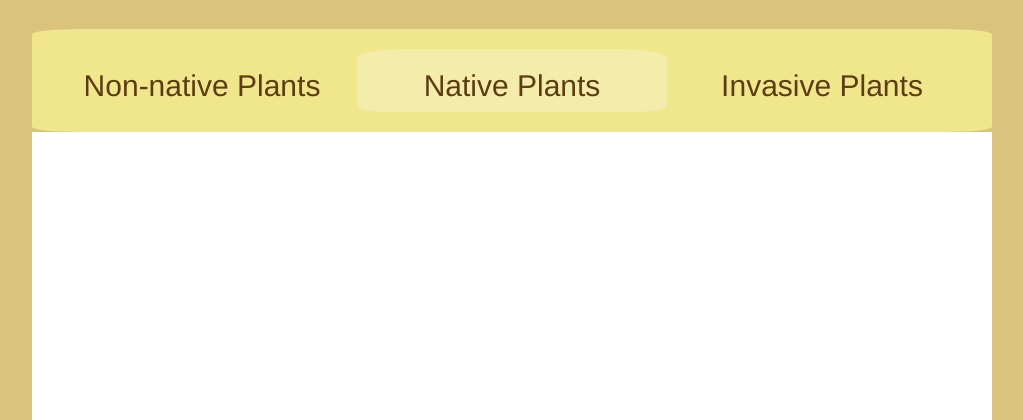
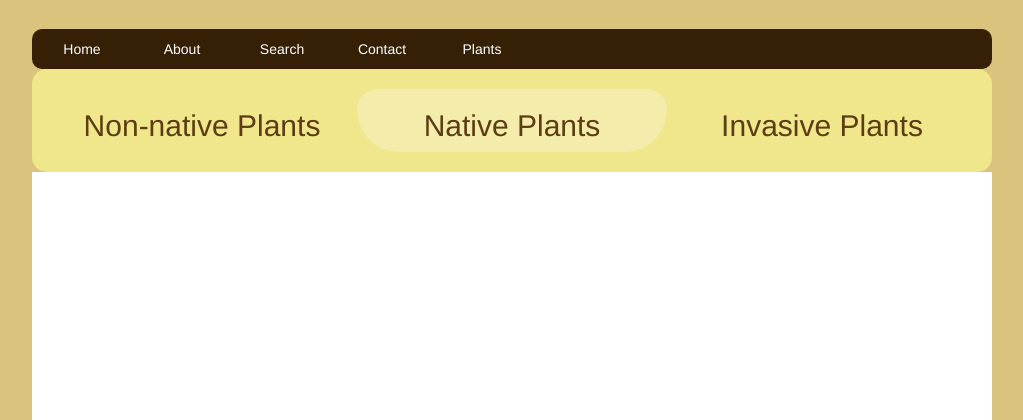
Before and after one commit to rebgrasshopper/SD-plant-animal-guide, a Django app: page / in a window 1280 px wide. Shown: the part 161-581 px from the top of the page, without its empty margins (128-1151 px from the left). Run offline with Django 3.2, Linux system fonts and the light colour scheme; data that the repository does not hold is empty; some libraries are stand-ins or nearby versions.

Commit message:
adding nav bar (still partially functional)

```diff
--- a/guide/static/css/guide.css
+++ b/guide/static/css/guide.css
@@ -37,9 +37,87 @@ body {
 }
 
 
+#far_left_list_item {
+    border-radius: 10px 0px 0px 10px;
+}
+.end_li {
+    width: 460px;
+    height:40px;
+    color: white;
+    background-color: rgb(53, 32, 6);
+    float:left;
+    display: block;
+    trasition-duration: 0.5s;
+    padding: 1rem;
+    position: relative;
+    text-decoration: none;
+    border-radius: 0px 10px 10px 0px;;
+ }
+
+.nav_div {
+    background-color: rgb(53, 32, 6);
+
+}
+ul li a {
+    text-decoration: none;
+    color: white;
+
+}
+
+ul li a:hover {
+    color: white;
+}
+
+ul {
+    background: rgb(53, 32, 6);
+    list-style: none;
+    margin: 0;
+    padding-left: 0;
+}
 
 
+.navli {
+    color: white;
+    background-color: rgb(53, 32, 6);
+    float:left;
+    width: 100px;
+    display: block;
+    trasition-duration: 0.5s;
+    padding: 1rem;
+    position: relative;
+    text-decoration: none;
+}
 
+
+.navli:hover {
+    background: rgb(155, 108, 50);
+    cursor: pointer;
+}
+
+ul li ul {
+    background-color: rgb(53, 32, 6);
+    visibility: hidden;
+    opacity: 0;
+    min-width: 5rem;
+    position: absolute;
+    transition: all 0.5s ease;
+    margin-top: 1rem;
+    left: 0;
+    display: none;
+}
+
+ul li:hover > ul,
+ul li:focus-within > ul,
+ul li ul:hover {
+    visibility: visible;
+    opacity: 1;
+    display: block;
+}
+
+ul li ul li {
+    clear: both;
+    width: 100px;
+}
 
 
 
@@ -48,7 +126,7 @@ body {
 
 #catalogue {
     background-color: khaki;
-    border-radius: 5%;
+    border-radius: 15px;
     padding-top: 20px;
     padding-bottom: 20px;
 }
@@ -58,7 +136,7 @@ body {
     border-style: groove;
     border-width: 2px;
     border-color: rgb(92, 60, 18);
-    border-radius: 15%;
+    border-radius: 40px;
     padding: 8px;
     background-color: khaki;
 }
@@ -94,7 +172,7 @@ body {
     border-style: groove;
     border-width: 2px;
     border-color: rgb(92, 60, 18);
-    border-radius: 15%;
+    border-radius: 40px;
     padding: 8px;
     background-color: rgb(243, 236, 171);
 }
@@ -151,26 +229,26 @@ body {
     float: left;
     margin-left: 15px;
     background-color: khaki;
-    border-top-left-radius: 15%;
-    border-bottom-left-radius: 15%;
+    border-top-left-radius: 25px;
+    border-bottom-left-radius: 25px;
 }
 
 #native_div /**center**/{
     width: 310px;
     float: left;
     background-color: rgb(243, 236, 171);
-    border-top-left-radius: 15%;
-    border-top-right-radius: 15%;
-    border-bottom-right-radius: 10%;
-    border-bottom-left-radius: 10%;
+    border-top-left-radius: 25px;
+    border-top-right-radius: 25px;
+    border-bottom-right-radius: 50px;
+    border-bottom-left-radius: 50px;
 }
 
 #invasive_div /**right**/{
     width: 310;
     float: left;
     background-color: khaki;
-    border-top-right-radius: 15%;
-    border-bottom-right-radius: 15%;
+    border-top-right-radius: 25px;
+    border-bottom-right-radius: 25px;
 }
 
 /** sub-element background colors **/
--- a/guide/templates/guide/base.html
+++ b/guide/templates/guide/base.html
@@ -15,7 +15,26 @@
                 <p id='credits'>plant information from <a href='https//www.wikipedia.org>Wikipedia'>Wikipedia</a>, photos by Plover Brown.</p>
                 <div class='clear_div'></div>
             </div>
-
+            <div class='nav_div'>
+            <nav role='navigation'>
+                <ul class='nav_bar_list'>
+                    <li id='far_left_list_item' class='navli'><a href='#'>Home</a></li>
+                    <li class='navli'><a href='#'>About</a></li>
+                    <li class='navli'><a href='#'>Search</a></li>
+                    <li class='navli'><a href='#'>Contact</a></li>
+                    <li id='dropdown_item' class='navli'>
+                        <a href='javascript:void(0)' class='dropbtn'>Plants</a>
+                        <ul>
+                            <li class='navli'><a href='#'>Native</a></li>
+                            <li class='navli'><a href='#'>Non-Native</a></li>
+                            <li class='navli'><a href='#'>Invasive</a></li>
+                        </ul>
+                    </li>
+                    <li class='end_li'></li>
+                </ul>
+            </nav>
+            </div>
+            <div class='clear_div'></div>
             <div id='sub_body'>
                 {% block content %}
 
```
